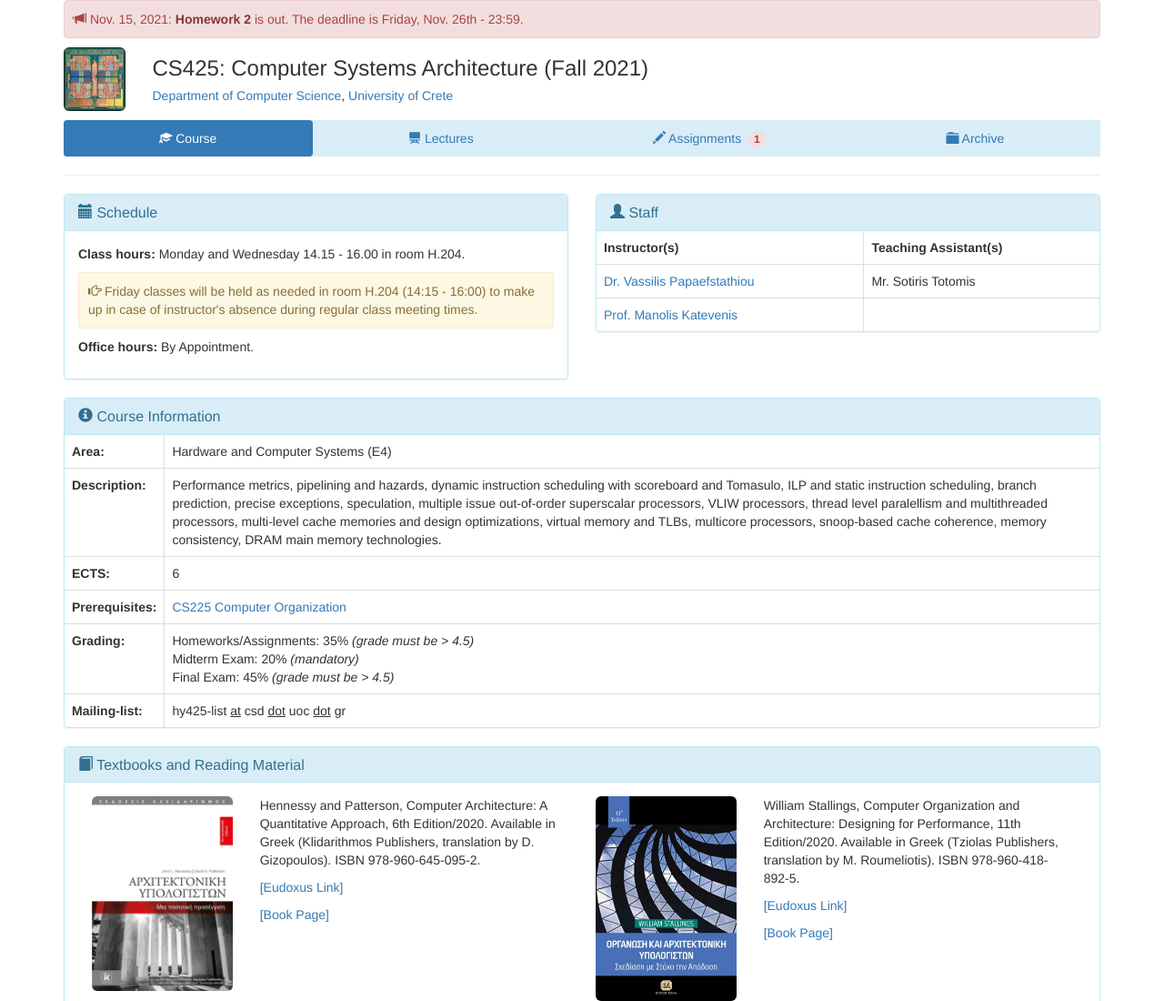
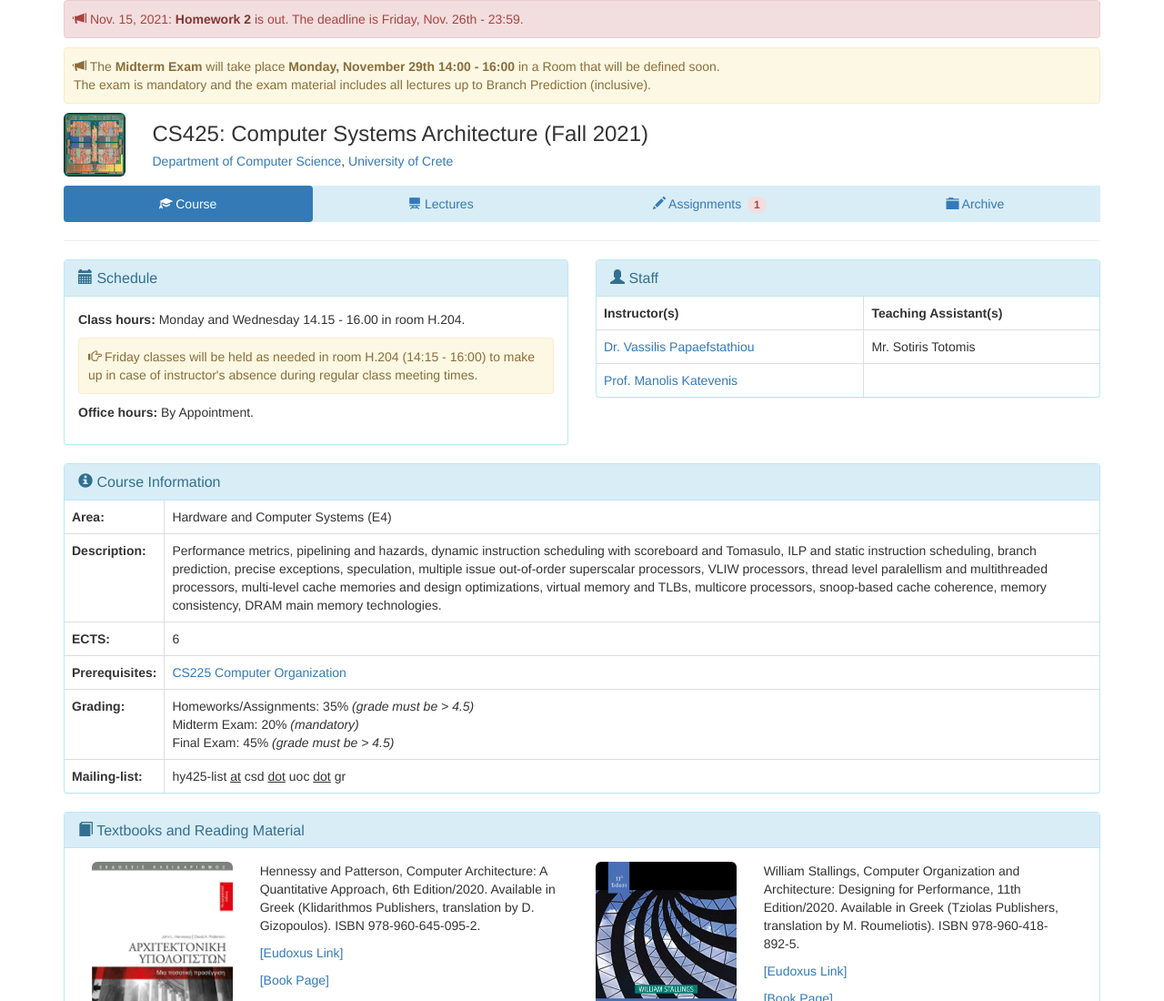
Before and after one commit to papaef/hy425_2021f, a plain HTML site: page index.html in a window 1280 px wide. Shown: the top 1100 px of the page at 91% size. Drawn offline with Linux system fonts and the light colour scheme.

Commit message:
update for midterm

```diff
--- a/index.html
+++ b/index.html
@@ -68,14 +68,12 @@
           Nov. 15, 2021: <a href="homeworks/HY425_Homework2.pdf" class="alert-link">Homework 2</a> is out. The deadline is Friday, Nov. 26th - 23:59.
       </div>
 
-   <!--
       <div class="alert alert-warning myalert" role="alert">
         <span class="glyphicon glyphicon-bullhorn" aria-hidden="true"></span>
-          The <b>Midterm Exam</b> will take place <b>Wednesday, November 20th 16:00 - 18:00</b> in room H.204.
+          The <b>Midterm Exam</b> will take place <b>Monday, November 29th 14:00 - 16:00</b> in a Room that will be defined soon.
           <br>
           The exam is mandatory and the exam material includes all lectures up to Branch Prediction (inclusive).
       </div>
-      -->
 
 <!--
       <div class="alert alert-warning myalert" role="alert">
```
